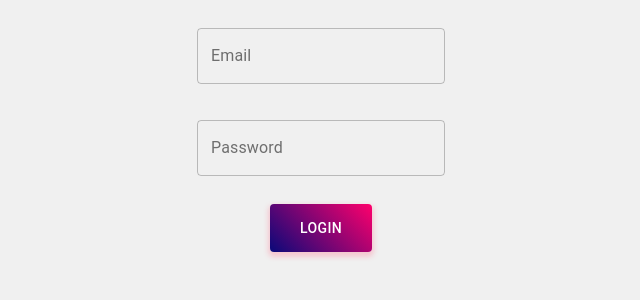
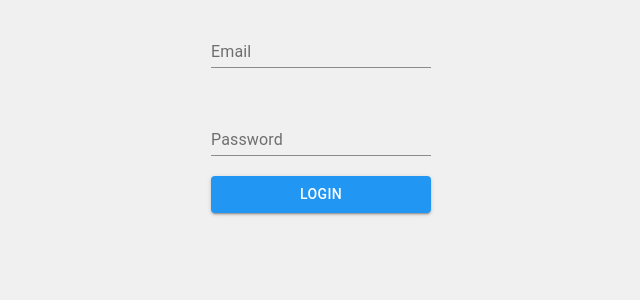
Before and after one commit to WayneFerrao/deltabbt, a React (Create React App) app in the folder client/: page /login in a window 1280 px wide. Shown: the top 300 px of the page, without its empty margins (319-959 px from the left). Built offline with nearby package versions, Linux system fonts and the light colour scheme.

Commit message:
Login functionality works

```diff
--- a/client/package.json
+++ b/client/package.json
@@ -8,6 +8,7 @@
     "@testing-library/jest-dom": "^4.2.4",
     "@testing-library/react": "^9.4.0",
     "@testing-library/user-event": "^7.2.1",
+    "axios": "^0.19.2",
     "classnames": "^2.2.6",
     "faker": "^4.1.0",
     "react": "^16.12.0",
@@ -36,5 +37,6 @@
       "last 1 firefox version",
       "last 1 safari version"
     ]
-  }
+  },
+  "proxy": "https://us-central1-deltabbt.cloudfunctions.net/api"
 }
--- a/client/src/pages/login.js
+++ b/client/src/pages/login.js
@@ -1,34 +1,141 @@
-import React, { Component } from 'react'
-import TextField from '../components/TextBox'
-import ColouredButton from '../components/ColouredButton'
+import React, { Component } from 'react';
+import withStyles from '@material-ui/core/styles/withStyles';
+import {
+    ThemeProvider,
+    makeStyles,
+    createMuiTheme,
+  } from '@material-ui/core/styles';
+import { blue } from '@material-ui/core/colors';
+import PropTypes from 'prop-types';
+import TextField from '@material-ui/core/TextField';
+import Button from '@material-ui/core/Button';
+import axios from 'axios';
+import { Typography } from '@material-ui/core';
 
+const styles = {
+    form:{
+        textAlign:'center',
+        display: "flex",
+        flexDirection: "column"
+    },
+    image:{
+        margin:'20px auto 20px auto'
+    },
+    textField:{
+        margin:'20px auto 20px auto'
+    },
+    customError:{
+        color: 'red',
+        fontSize: '0.8rem',
+    }
+}
+
+const theme = createMuiTheme({
+    palette: {
+      primary: blue,
+    },
+  });
 export class Login extends Component {
+    constructor(props){
+        super(props);
+        this.state = {
+            email: '',
+            password: '',
+            loading: false,
+            errors:[]
+        }
+    }
+
+    handleSubmit = (event) =>{
+        console.log(event);
+        event.preventDefault();
+        this.setState({
+            loading:true
+        });
+        const userData = {
+            email: this.state.email,
+            password: this.state.password,
+        }
+        console.log(userData);
+        axios.post('/login', userData)
+            .then(res => {
+                console.log(res.data);
+                this.setState({
+                    loading:false
+                });
+                this.props.history.push('/'); // Redirects to homepage
+            })
+            .catch(err =>{
+                console.log(err);
+                this.setState({
+                    errors: err.response.data,
+                    loading: false
+                })
+            })
+    };
+
+    handleChange = (event) =>{
+        console.log(event.target.name);
+        this.setState({
+            [event.target.name]: event.target.value
+        })
+        console.log(this.state.password);
+    }
+
     render() {
+        const {classes}= this.props;
+        const {errors, loading} = this.state;
         return (
             <div id = 'TextFields' style={{display: 'flex', flexDirection: 'column', alignItems: 'center', width:'auto', height: '100%'}}>
-                <div style = {{position: "relative"}}>
-                <br/>
-                <TextField
-                    id = 'UNTextField'
-                    TextFieldLabel = "Email"
-                />
-                </div>
-                <br/>
-                <div style = {{position: "relative"}}>
-                <TextField
-                    id = 'PWTextField'
-                    TextFieldLabel = "Password"
-                />
-                </div>
+                <form noValidate onSubmit={this.handleSubmit} >
+                    <ThemeProvider theme={theme}>
+                        <div className={classes.form}>
+                            <TextField
+                                id ="email"
+                                name="email"
+                                type="email"
+                                label="Email"
+                                helperText={errors.email}
+                                className= {classes.textField}
+                                error={errors.email ? true :false}
+                                value={this.state.email}
+                                onChange={this.handleChange}
+                                />
+                            <TextField
+                                id="standard-password-input"
+                                type="password"
+                                name= "password"
+                                type="password"
+                                label="Password"
+                                className= {classes.textField}
+                                helperText={errors.password}
+                                error={errors.password ? true :false}
+                                value={this.state.password}
+                                onChange={this.handleChange}
+                            />
+                            {errors.general && (
+                                <Typography variant="body2" className={classes.customError} >
+                                    {errors.general}
+                                </Typography>
+                            )}
+                            <Button
+                            type="submit"
+                            variant="contained"
+                            color="primary">
+                                Login
+                            </Button>
+                    </div>
+                    </ThemeProvider>
+                </form>
                 <br/>
                 <div>
-                <ColouredButton
-                    label = 'Login'
-                />
                 </div>
             </div>
         )
     }
 }
 
-export default Login
+Login.propTypes={
+    classes:PropTypes.object.isRequired
+};
+export default withStyles(styles)(Login);
--- a/client/src/pages/store.js
+++ b/client/src/pages/store.js
@@ -1,9 +1,10 @@
 import React, { Component } from 'react'
-
+import Navbar from '../components/NavBar';
 export class Store extends Component {
     render() {
         return (
             <div>
+                <Navbar menuLabel="Store"/>
                 STORE
             </div>
         )
```
Also changed, not shown: 2 other files (tests, documents, lock files or other folders).
